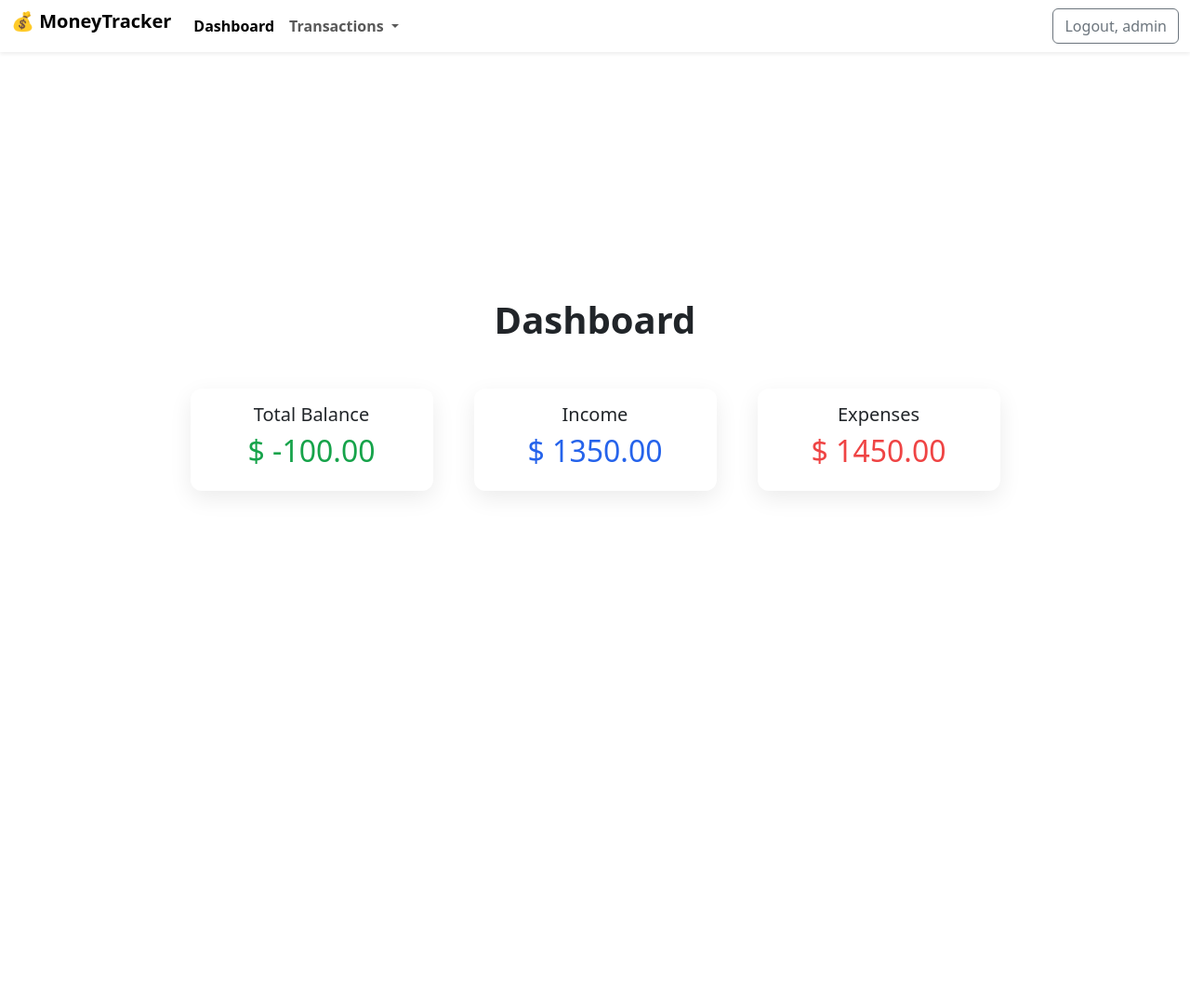
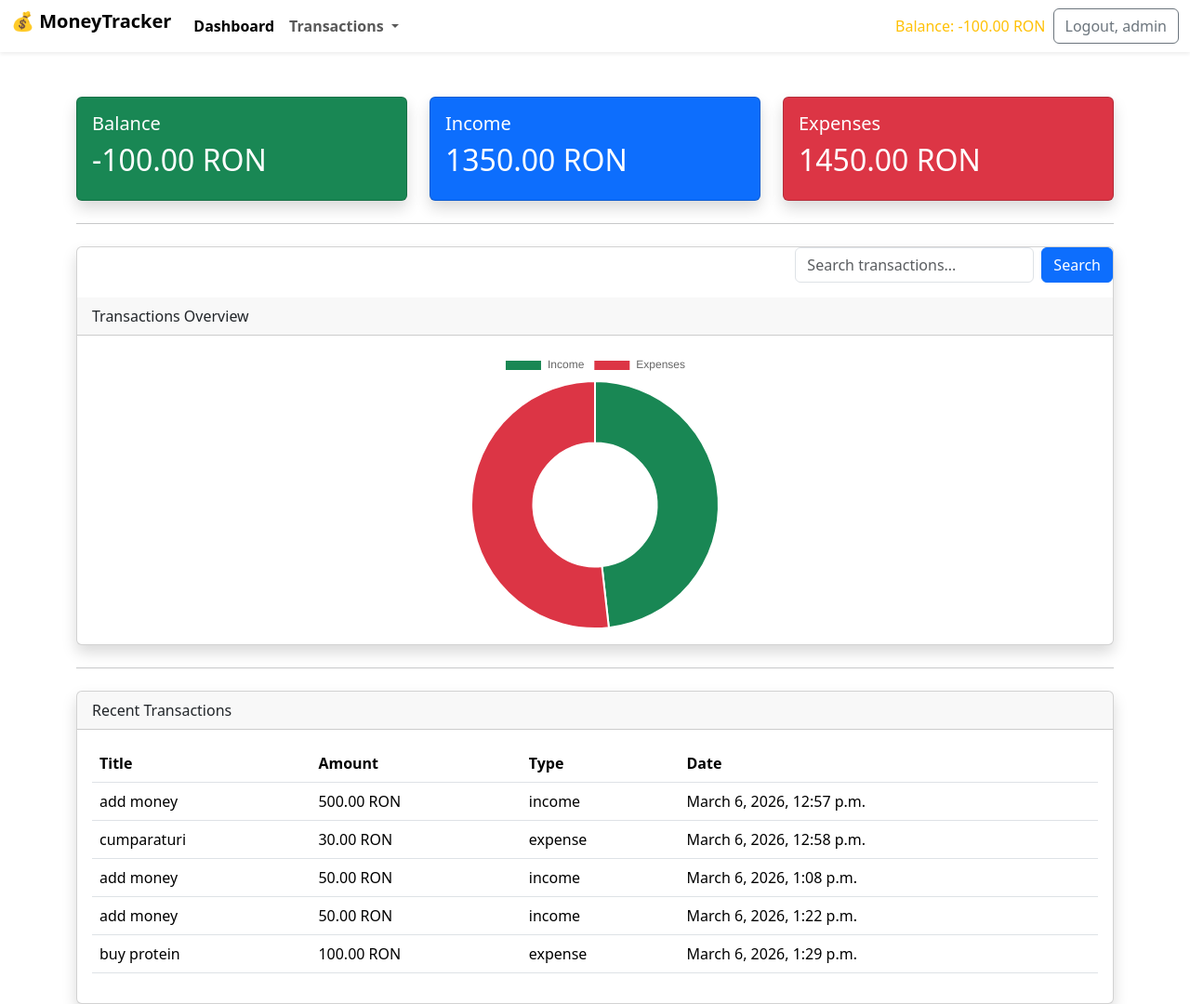
Before and after one commit to andreiz98/MoneyTrackr, a Django app: page /dashboard/ in a window 1280 px wide. Shown: the whole page at 93% size. Before the commit the page ends 531 px from the top, so only its background shows below. Run offline with Django 5.2, Linux system fonts and the light colour scheme; a user stored in the database is signed in; data comes from the database, SQL or seed files in the repository; both versions use the stored data as it was after the commit.

Commit message:
context processor added and add search and filters

```diff
--- /dev/null
+++ b/MoneyTrackr/context_processor.py
@@ -0,0 +1,11 @@
+from transactions.models import Transaction
+
+def get_balance(request):
+    if request.user.is_authenticated:
+        transactions = Transaction.objects.filter(user=request.user)
+        income = sum(t.amount for t in transactions if t.type == 'income')
+        expenses = sum(t.amount for t in transactions if t.type == 'expense')
+        balance = income - expenses
+    else:
+        balance = 0
+    return {'balance': balance}
--- a/MoneyTrackr/settings.py
+++ b/MoneyTrackr/settings.py
@@ -65,6 +65,7 @@ TEMPLATES = [
                 'django.template.context_processors.request',
                 'django.contrib.auth.context_processors.auth',
                 'django.contrib.messages.context_processors.messages',
+                'MoneyTrackr.context_processor.get_balance',
             ],
         },
     },
--- a/dashboard/views.py
+++ b/dashboard/views.py
@@ -8,19 +8,22 @@ from transactions.models import Transaction
 
 @login_required
 def dashboard(request):
-    transactions = Transaction.objects.all()
+    search_query = request.GET.get('q', '')
+    transactions = Transaction.objects.filter(user=request.user)
+
+    if search_query:
+        transactions = transactions.filter(title__icontains=search_query)
 
     income = sum(t.amount for t in transactions if t.type == 'income')
-
     expenses = sum(t.amount for t in transactions if t.type == 'expense')
-
     balance = income - expenses
 
     context = {
         'transactions': transactions,
         'income': income,
         'expenses': expenses,
-        'balance': balance
+        'balance': balance,
+        'search_query': search_query,
     }
 
     return render(request, "homepage/dashboard.html", context)
--- a/register/forms.py
+++ b/register/forms.py
@@ -14,7 +14,7 @@ class AuthForm(AuthenticationForm):
 class UserForm(UserCreationForm):
     class Meta:
         model = User
-        fields = ['email', 'first_name', 'last_name']
+        fields = ['first_name', 'last_name', 'email', 'username']
 
     def __init__(self, *args, **kwargs):
         super().__init__(*args, **kwargs)
--- a/templates/homepage/dashboard.html
+++ b/templates/homepage/dashboard.html
@@ -1,49 +1,125 @@
 {% extends "base.html" %}
-{% load static %}
 
 {% block title %}Dashboard{% endblock %}
 
-{% block css %}
-    <link href="{% static 'css/dashboard.css'%}" rel='stylesheet'>
-{% endblock %}
-
 {% block content %}
 
-    <div class="dashboard-wrapper">
+    <div class="row g-4">
 
-        <h1 class="dashboard-title">Dashboard</h1>
-        <div class="row justify-content-center stats-row">
-            <div class="col-md-3">
-                <div class="card stat-card balance">
-                    <div class="card-body text-center">
-
-                        <h5>Total Balance</h5>
-                        <h2>$ {{ balance }}</h2>
-
-                    </div>
-                </div>
-            </div>
-            <div class="col-md-3">
-
-                <div class="card stat-card income">
-                    <div class="card-body text-center">
-
-                        <h5>Income</h5>
-                        <h2>$ {{ income }}</h2>
-
-                    </div>
-                </div>
-            </div>
-            <div class="col-md-3">
-                <div class="card stat-card expenses">
-                    <div class="card-body text-center">
-
-                        <h5>Expenses</h5>
-                        <h2>$ {{ expenses }}</h2>
-
-                    </div>
+        <div class="col-md-4">
+            <div class="card text-white bg-success shadow">
+                <div class="card-body">
+                    <h5>Balance</h5>
+                    <h2>{{ balance }} RON</h2>
                 </div>
             </div>
         </div>
+
+        <div class="col-md-4">
+            <div class="card text-white bg-primary shadow">
+                <div class="card-body">
+                    <h5>Income</h5>
+                    <h2>{{ income }} RON</h2>
+                </div>
+            </div>
+        </div>
+
+        <div class="col-md-4">
+            <div class="card text-white bg-danger shadow">
+                <div class="card-body">
+                    <h5>Expenses</h5>
+                    <h2>{{ expenses }} RON</h2>
+                </div>
+            </div>
+        </div>
+
     </div>
+
+    <hr class="my-4">
+
+    <div class="card shadow">
+        <div class="ms-auto">
+            <form method="get" class="mb-3 d-flex">
+                <input type="text" name="q" class="form-control me-2"
+                       placeholder="Search transactions..."
+                       value="{{ search_query }}">
+                <button class="btn btn-primary" type="submit">Search</button>
+            </form>
+        </div>
+        <div class="card-header">
+            Transactions Overview
+        </div>
+
+        <div class="card-body">
+            <canvas id="financeChart"></canvas>
+        </div>
+    </div>
+
+    <hr class="my-4">
+
+    <div class="card shadow">
+        <div class="card-header">
+            Recent Transactions
+        </div>
+
+        <div class="card-body">
+
+            <table class="table">
+                <thead>
+                <tr>
+                    <th>Title</th>
+                    <th>Amount</th>
+                    <th>Type</th>
+                    <th>Date</th>
+                </tr>
+                </thead>
+
+                <tbody>
+
+                {% for t in transactions|slice:":5" %}
+                    <tr>
+                        <td>{{ t.title }}</td>
+                        <td>{{ t.amount }} RON</td>
+                        <td>{{ t.type }}</td>
+                        <td>{{ t.date }}</td>
+                    </tr>
+                {% endfor %}
+
+                </tbody>
+            </table>
+
+        </div>
+    </div>
+
 {% endblock %}
+
+
+{% block js %}
+
+    <script src="https://cdn.jsdelivr.net/npm/chart.js"></script>
+
+    <script>
+
+        const ctx = document.getElementById('financeChart');
+
+        new Chart(ctx, {
+            type: 'doughnut',
+            data: {
+                labels: ['Income', 'Expenses'],
+                datasets: [{
+                    data: [{{ income }}, {{ expenses }}],
+                    backgroundColor: [
+                        '#198754',
+                        '#dc3545'
+                    ]
+                }]
+            },
+            options: {
+                responsive: true,
+                maintainAspectRatio: false
+            }
+        });
+
+    </script>
+
+{% endblock %}
--- a/templates/navbar.html
+++ b/templates/navbar.html
@@ -17,19 +17,34 @@
                         <a class="navbar-brand fw-bold">💰 MoneyTracker</a>
                     {% endif %}
 
+                    {% if user.is_authenticated %}
                         <li class="nav-item">
                             <a class="nav-link active fw-bold" aria-current="page" href="{% url 'dashboard' %}">Dashboard</a>
 
                         <li class="nav-item dropdown">
-                    <a class="nav-link fw-bold dropdown-toggle" role="button" data-bs-toggle="dropdown" aria-expanded="false">
+                        <a class="nav-link fw-bold dropdown-toggle" role="button" data-bs-toggle="dropdown"
+                           aria-expanded="false">
                             Transactions
                         </a>
                         <ul class="dropdown-menu">
                             <li><a class="dropdown-item" href="{% url 'add_transaction' %}">Add Income/Expenses</a></li>
                             <li><a class="dropdown-item" href="{% url 'all_transactions' %}">All Transactions</a></li>
                         </ul>
+                    {% endif %}
+            </ul>
 
+            {% if user.is_authenticated %}
+                <div class="collapse navbar-collapse" id="navbarNav">
+                    <ul class="navbar-nav ms-auto">
+                        <li class="nav-item">
+                            <span class="nav-link
+                                {% if balance == 0 %} text-danger {% elif balance < 0 %} text-warning {% else %} text-success {% endif %}">
+                                Balance: {{ balance }} RON
+                            </span>
+                        </li>
                     </ul>
+                </div>
+            {% endif %}
 
             <div class="ms-auto">
                 {% if user.is_authenticated %}
@@ -45,7 +60,6 @@
                         Register
                     </a>
                 {% endif %}
-
             </div>
         </div>
     </div>
--- a/transactions/models.py
+++ b/transactions/models.py
@@ -11,14 +11,11 @@ class Transaction(models.Model):
     )
 
     user = models.ForeignKey(User, on_delete=models.CASCADE)
-
     title = models.CharField(max_length=100)
-
     amount = models.DecimalField(max_digits=10, decimal_places=2)
-
     type = models.CharField(max_length=10, choices=TYPE_CHOICES)
-
     date = models.DateTimeField(auto_now_add=True)
+    created_at = models.DateTimeField(auto_now_add=True)
 
     def __str__(self):
         return self.title
```
Also changed, not shown: templates/transactions/all_transactions.html (+39 -1 lines), transactions/views.py (+36 -6 lines), db.sqlite3, transactions/migrations/0002_transaction_created_at.py (added). Lines whose indentation alone changed are shown as unchanged.
